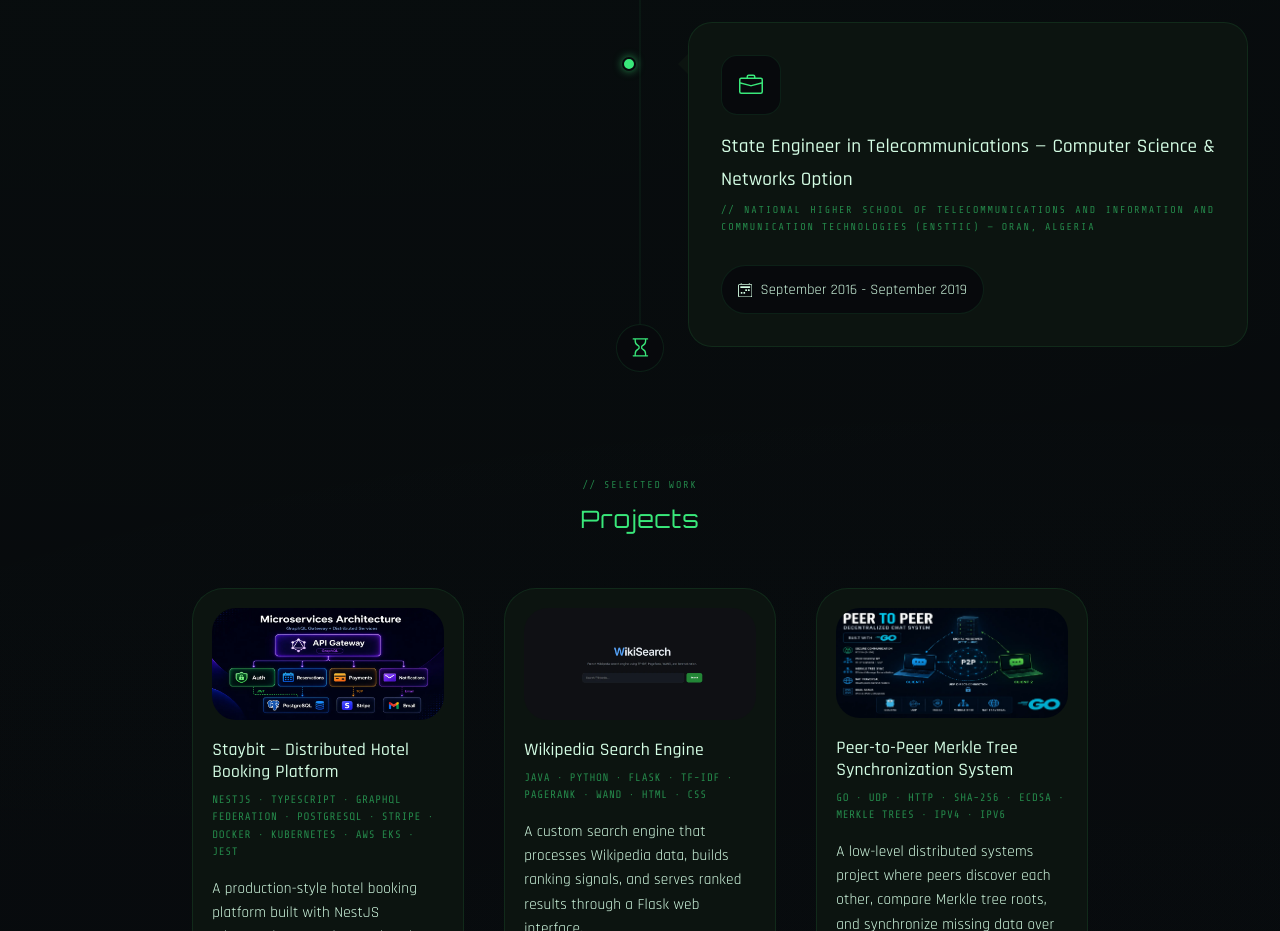
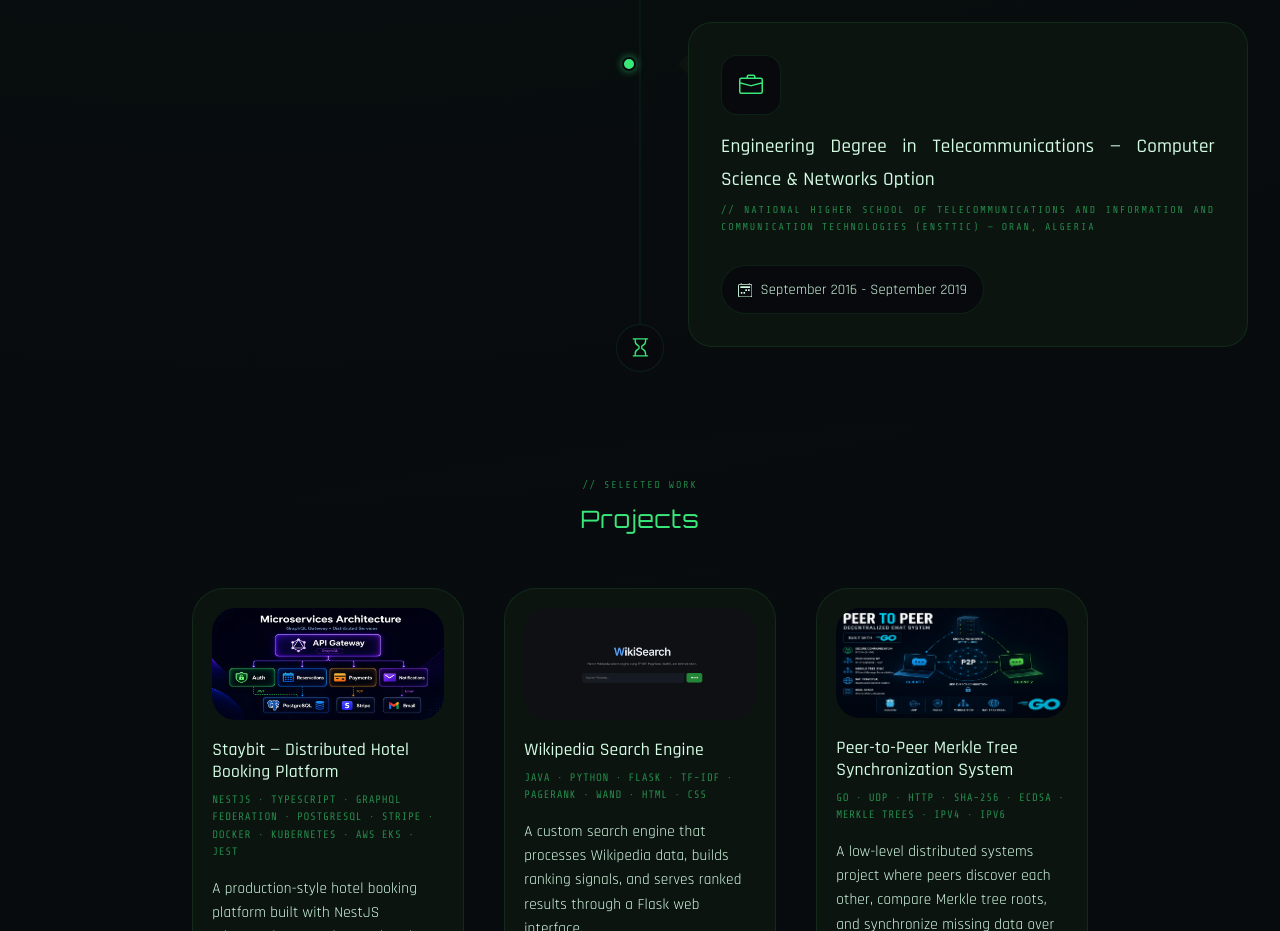
Before and after one commit to yacineak97/yacineak97.github.io, a React (Vite) app: page / in a window 1280 px wide. Shown: the part 3560-4491 px from the top of the page. Built offline with nearby package versions, Linux system fonts and the light colour scheme.

Commit message:
Fix the cvs

```diff
--- a/src/components/education/Education.tsx
+++ b/src/components/education/Education.tsx
@@ -50,8 +50,8 @@ const Education = () => {
 								</div>
 								<div>
 									<h3>
-										State Engineer in Telecommunications — Computer Science &
-										Networks Option
+										Engineering Degree in Telecommunications — Computer Science
+										& Networks Option
 									</h3>
 									<h5>
 										National Higher School of Telecommunications and Information
```
Also changed, not shown: 2 other files (tests, documents, lock files or other folders).
